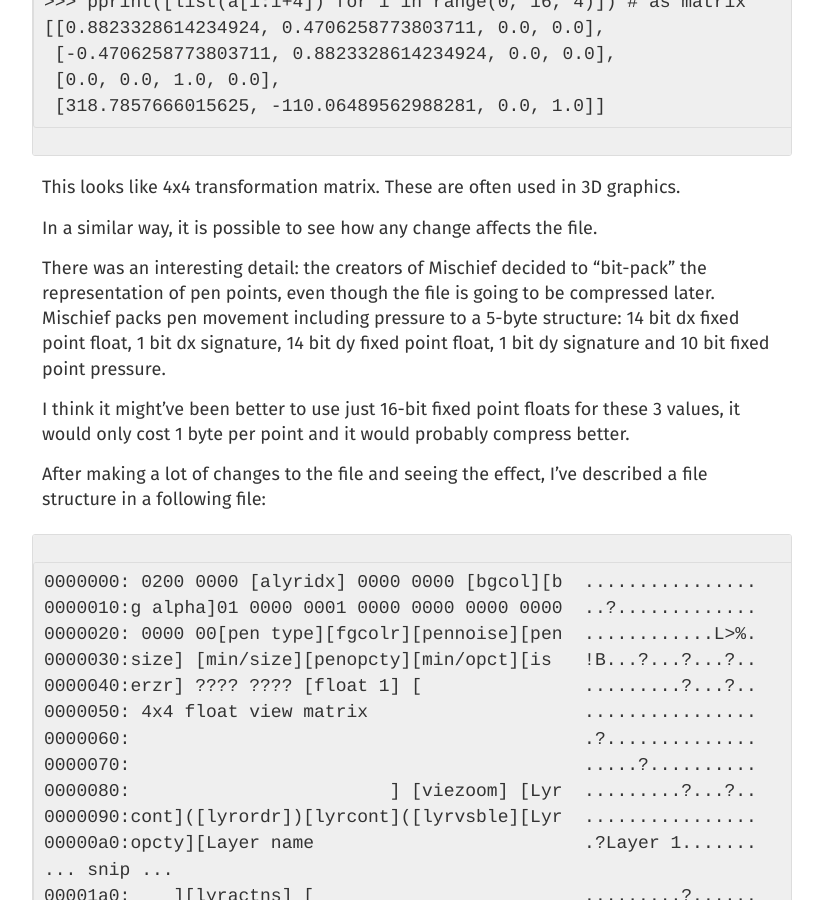
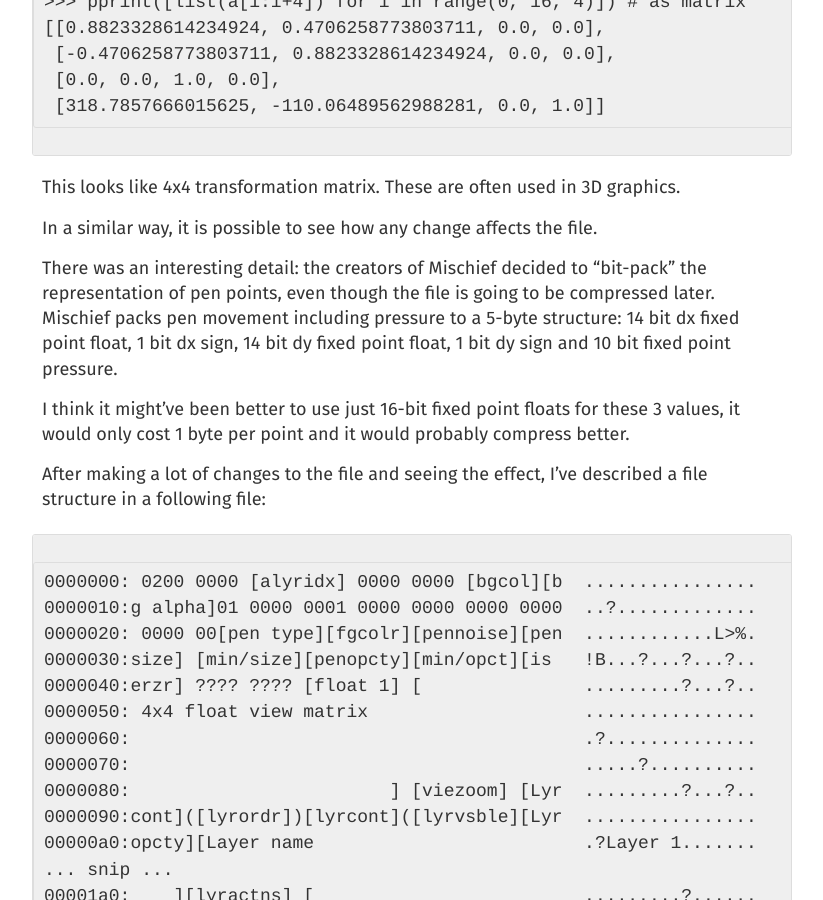
Before and after one commit to m1el/m1el.github.io, a Jekyll site: the page built from _posts/2015-04-21-mischief-3.md, in a window 1280 px wide and 900 px high, scrolled down 3060 px. Shown: the whole window, without its empty margins (228-1051 px from the left). Built offline with Jekyll 4.4.1, drawn with Linux system fonts in a browser that asks for light colours; Markdown is read by kramdown in place of the engine named in the settings.

Commit message:
fixed typo signature->sign

```diff
--- a/_posts/2015-04-21-mischief-3.md
+++ b/_posts/2015-04-21-mischief-3.md
@@ -130,8 +130,8 @@ In a similar way, it is possible to see how any change affects the file.
 There was an interesting detail: the creators of Mischief decided to "bit-pack"
 the representation of pen points, even though the file is going to be compressed later.
 Mischief packs pen movement including pressure to a 5-byte structure:
-14 bit dx fixed point float, 1 bit dx signature, 14 bit dy fixed point float,
-1 bit dy signature and 10 bit fixed point pressure.
+14 bit dx fixed point float, 1 bit dx sign, 14 bit dy fixed point float,
+1 bit dy sign and 10 bit fixed point pressure.
 
 I think it might've been better to use just 16-bit fixed point floats for these
 3 values, it would only cost 1 byte per point and it would probably compress better.
```
